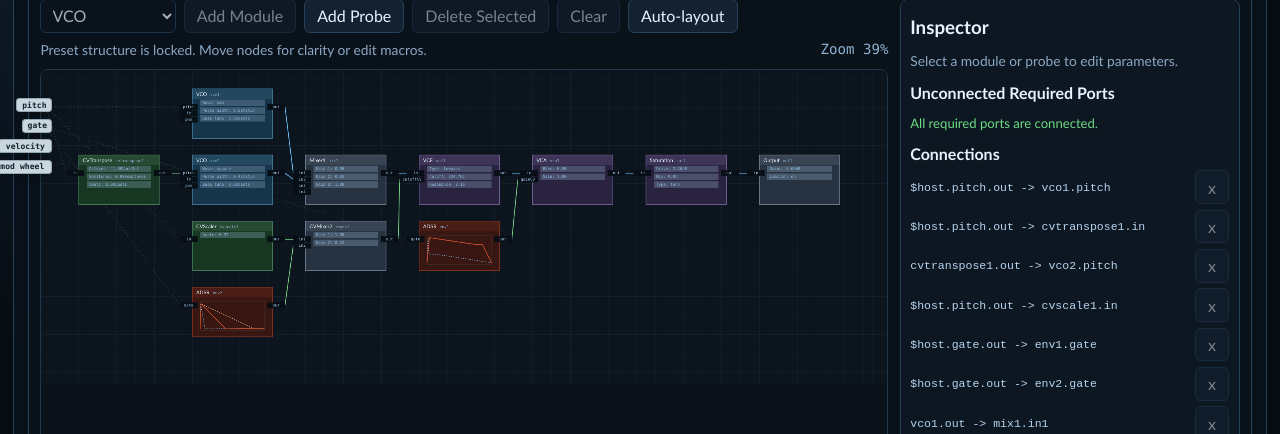
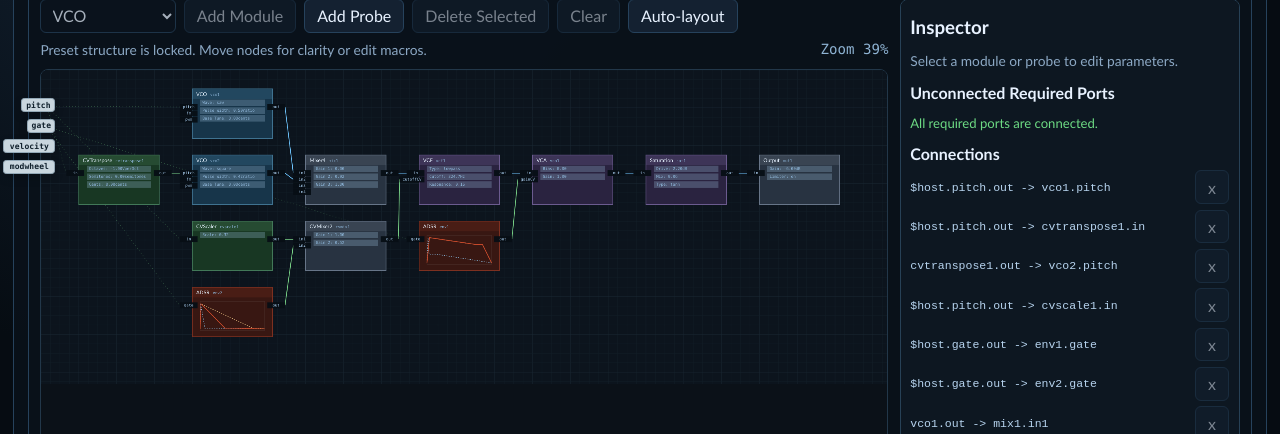
Before and after one commit to eescardo/SynthPlayground, a Next.js app: page /patch-workspace in a window 1280 px wide. Shown: the part 194-628 px from the top of the page. Built offline with nearby package versions, Linux system fonts and the light colour scheme.

Commit message:
Tighten host port labels

```diff
--- a/app/globals.css
+++ b/app/globals.css
@@ -1321,7 +1321,7 @@ select {
   display: inline-flex;
   align-items: center;
   justify-content: center;
-  padding: 0 0.09rem;
+  padding: 0 0.045rem;
   border: 1.5px solid #93a8b6;
   border-radius: 0.2rem;
   background: #c9d6de;
--- a/src/components/patch/patchCanvasConstants.ts
+++ b/src/components/patch/patchCanvasConstants.ts
@@ -5,7 +5,7 @@ export const PATCH_NODE_HIT_PADDING = 0;
 export const PATCH_CANVAS_MIN_WIDTH = 1400;
 export const PATCH_CANVAS_MIN_HEIGHT = 640;
 export const PATCH_CANVAS_PADDING = 120;
-export const PATCH_HOST_STRIP_X = 12;
+export const PATCH_HOST_STRIP_X = 15;
 export const PATCH_HOST_STRIP_Y = 92;
 export const PATCH_HOST_STRIP_WIDTH = 0;
 export const PATCH_HOST_STRIP_ROW_GAP = 52;
--- a/src/components/patch/patchCanvasGeometry.ts
+++ b/src/components/patch/patchCanvasGeometry.ts
@@ -57,7 +57,7 @@ export function resolveHostPatchPortLabel(nodeId: string) {
     case "$host.velocity":
       return "velocity";
     case "$host.modwheel":
-      return "mod wheel";
+      return "modwheel";
     default:
       return "host";
   }
@@ -69,7 +69,7 @@ export function resolveHostPatchPortRect(nodeId: string) {
     return null;
   }
   const label = resolveHostPatchPortLabel(nodeId);
-  const width = Math.max(PATCH_HOST_STRIP_WIDTH, label.length * 6 + 6);
+  const width = Math.max(PATCH_HOST_STRIP_WIDTH, label.length * 6 + 4);
   return {
     x: PATCH_HOST_STRIP_X - width,
     y: PATCH_HOST_STRIP_Y + hostIndex * PATCH_HOST_STRIP_ROW_GAP,
```
